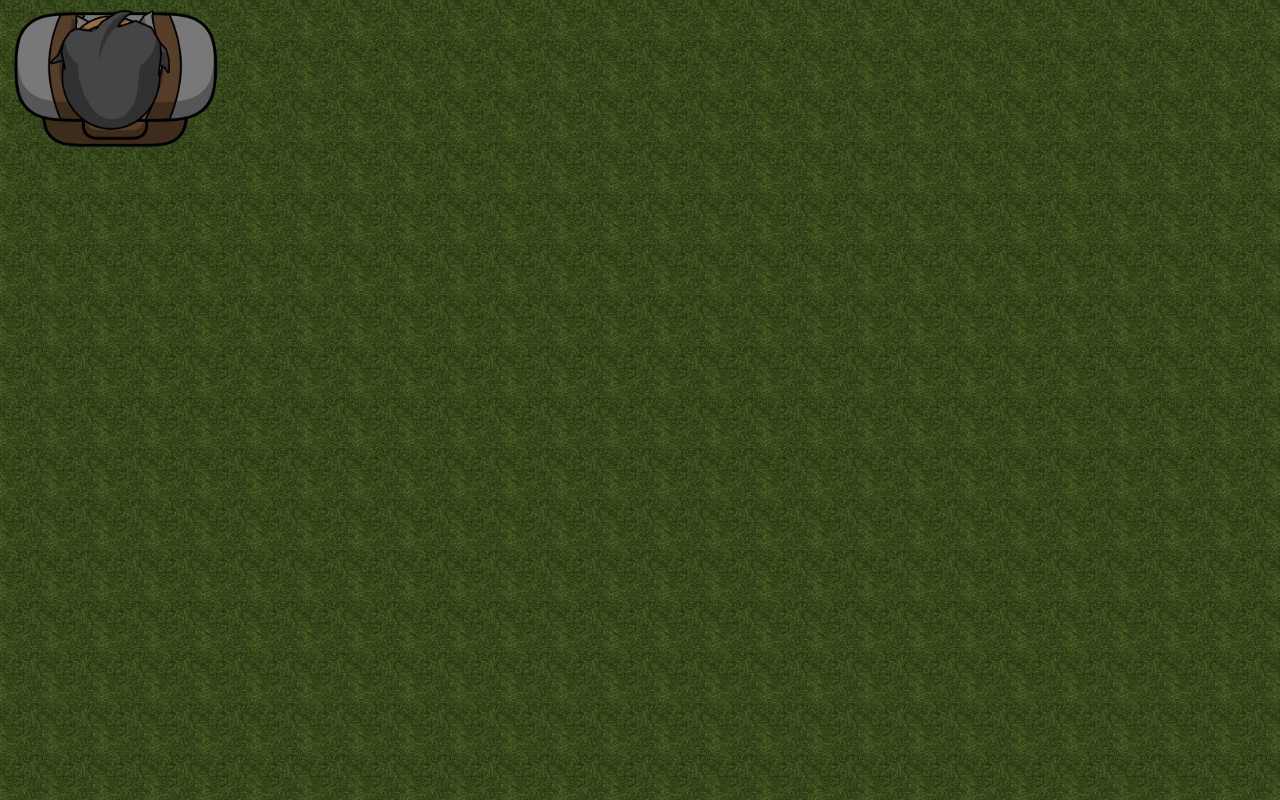
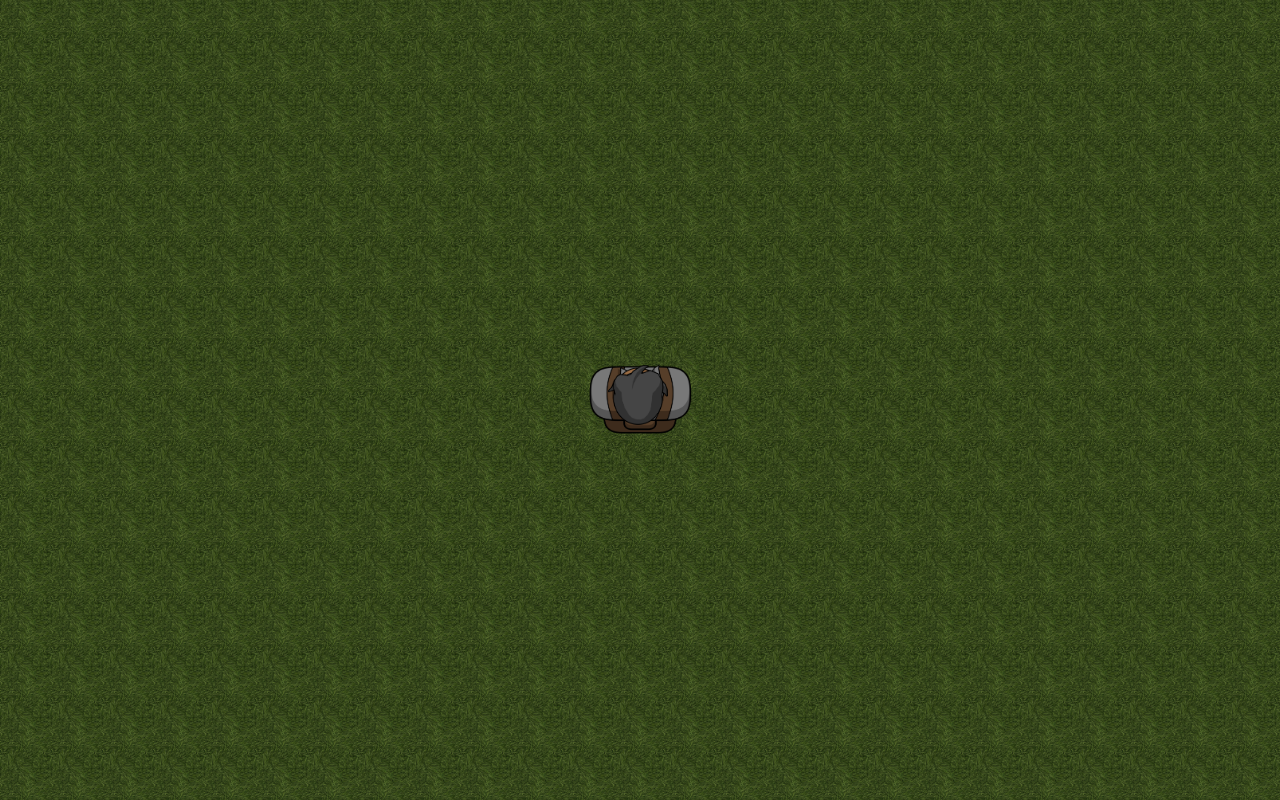
Before and after one commit to gbytegear/Game, a plain HTML site: page index.html in a window 1280 px wide. Drawn offline with Linux system fonts and the light colour scheme.

Commit message:
Add movement & targeting

```diff
--- a/index.html
+++ b/index.html
@@ -9,24 +9,7 @@
 </head>
 <body is="main-controller">
     <canvas is="com-canvas"></canvas>
-    <script src="./src/js/main.js"></script>
-    <script>
-        let character = CanvasObjectModel.createElement('item', {position:[10,10], size:[210,140], origin:"center"}),
-        body = CanvasObjectModel.createElement('image', {position:[0,0], size:[210,140], src: "./src/img/textures/characters/gray_cloack/body.png"}),
-        head = CanvasObjectModel.createElement('image', {position:[40,0], size:[120,120],origin:"center", src: "./src/img/textures/characters/gray_cloack/head.png"})
-        character.insert(body);
-        character.insert(head);
-
-        let tilemap = CanvasObjectModel.createElement('tiledMap', {position:[0,0], size:[400,400], tileSize: [51,51], src: "./src/img/tiles/grass.jpg"})
-
-        mainController.canvas.rerenderChangeTimeout(canvas => {
-            canvas.insert(tilemap);
-            canvas.insert(character);
-        });
-
-        // let rect = CanvasObjectModel.createElement('rectangle', {position:[400,400], size:[100,100], color: "black"});
-        // rect.insert( CanvasObjectModel.createElement('rectangle', {position:[10,10], size:[100,100], color: "red"}))
-        // mainController.canvas.insert(rect);
-    </script>
+    <script src="./src/js/CanvasObjectModel.js"></script>
+    <script src="./src/js/game.js"></script>
 </body>
 </html>
--- a/src/js/main.js
+++ b/src/js/CanvasObjectModel.js
@@ -1,10 +1,53 @@
+/* //Содержание по классам
+ * MainController / Body
+ * Canvas JSON Object Model (COM)
+ * COM Canavas
+ * COM Item Elements
+ * COM Rectangle Element
+ * COM Image Element
+ * COM Tiled Map Element
+ * Definition of Elements
+ */
 
+/* //TODO
+ *
+ */
+
+
+
+
+
+
+
+
+
+
+
+
+
+
+
+
+
+
+
+
+// ---------------------------------------------------------------------------------- MainController / Body
 customElements.define('main-controller', class MainController extends HTMLBodyElement {
     constructor() {
         super();
         window.mainController = this;
     }
 }, { extends: "body" });
+
+
+
+
+
+
+
+
+
 
 
 
@@ -61,7 +104,15 @@ CanvasObjectModel.prototype.typeList = new Object;
 
 
 
-// ---------------------------------------------------------------------------------- Canvas
+
+
+
+
+
+
+
+
+// ---------------------------------------------------------------------------------- COM Canvas
 
 
 customElements.define('com-canvas', class extends HTMLCanvasElement {
@@ -111,6 +162,12 @@ customElements.define('com-canvas', class extends HTMLCanvasElement {
         this.rerender();
     }
 
+    rerenderChangeStop(callback) {
+        this.renderBlock = true;
+        callback(this);
+        this.renderBlock = false;
+    }
+
     render() {
         this.ObjectModel.forEach(element => {
             this.context.resetTransform();
@@ -142,14 +199,8 @@ customElements.define('com-canvas', class extends HTMLCanvasElement {
 
 
 
-// ---------------------------------------------------------------------------------- Item of COM Elements
 
-/*  Item-element
-    visible = true - draw all;
-    visible = false - hide all;
-    visible = only_this - draw only this element;
-    visible = only_content - draw only content elements;
-*/
+// ---------------------------------------------------------------------------------- COM Item Elements
 
 class COMElement {
     constructor(properties) {
@@ -157,7 +208,9 @@ class COMElement {
             x = 0, y = 0,
             width = 0, height = 0,
             visible = "true",
-            originPoint = { x: 0, y: 0 }, angle = 0;
+            originPoint = { x: 0, y: 0 }, angle = 0,
+            anchors = new Object,
+            renderBlock = false;
 
         this.children = new Array;
 
@@ -168,6 +221,7 @@ class COMElement {
         }
 
         Object.defineProperties(this, {
+            //Position
             x: {
                 set: newX => { x = newX; if (this.parent) this.rerender() },
                 get: () => x
@@ -185,6 +239,7 @@ class COMElement {
                 }
             },
 
+            //Size
             width: {
                 get: () => width,
                 set: newWidth => { width = newWidth; this.rerender(); }
@@ -202,6 +257,7 @@ class COMElement {
                 }
             },
 
+            // Visibility
             visible: {
                 get: () => visible,
                 set: newVisible => {
@@ -212,15 +268,16 @@ class COMElement {
                 }
             },
 
-
+            // Technical
             parent: {
                 get: () => parent
             },
             index: {
                 get: () => index
             },
+            rerenderIsBlocked:{get: () => renderBlock},
 
-
+            // Transform Origin
             originX: {
                 get: () => originPoint.x,
                 set: newOriginX => { originPoint.x = newOriginX; this.rerender(); }
@@ -243,17 +300,52 @@ class COMElement {
                     this.rerender();
                 }
             },
+
+            // Rotate Origin
             angle: {
                 get: () => angle,
                 set: newAngle => { angle = newAngle; this.rerender(); }
+            },
+
+            // Relative processing
+            anchors: {
+                get: () => anchors,
+                set: newAnchors => {anchors = newAnchors; this.rerender(); }
             }
-        })
+        });
+
+        this.relativeProcessing = () => {
+            renderBlock = true;
+            if(anchors.size || parent)switch(anchors.size){
+                case "fill":
+                this.width = parent.width; this.height = parent.height;
+                break; case "fill_width":
+                this.width = parent.width;
+                break; case "fill_height":
+                this.height = parent.height;
+            };
+
+            if(anchors.position || parent)switch(anchors.position){
+                case "left_top":
+                this.x = 0; this.y = 0;
+                break; case "right_top":
+                this.x = parent.width - this.width; this.y = 0;
+                break; case "left_bottom":
+                this.x = 0; this.y = parent.height - this.height;
+                break; case "right_bottom":
+                this.x = parent.width - this.width; this.y = parent.height - this.height;
+                break; case "center":
+                this.x = parent.width / 2 - this.width / 2; this.y = parent.height / 2 - this.height / 2;
+            };
+
+            renderBlock = false;
+        }
 
         this.setProperties(properties);
     }
 
     rerender() {
-        if (this.parent)
+        if (this.parent && !this.rerenderIsBlocked)
             this.parent.rerender();
     }
 
@@ -268,6 +360,7 @@ class COMElement {
         ctx.translate(this.originX, this.originY);
         ctx.rotate(this.angle * Math.PI / 180);
 
+        this.relativeProcessing();
         this.draw(ctx);
 
         ctx.translate(-this.originX, -this.originY);
@@ -326,7 +419,7 @@ class COMElement {
 
 
 
-// ---------------------------------------------------------------------------------- Rectangle COM Element
+// ---------------------------------------------------------------------------------- COM Rectangle Element
 
 class COMRectangleElement extends COMElement {
     constructor(properties) {
@@ -356,7 +449,20 @@ class COMRectangleElement extends COMElement {
 
 
 
-// ---------------------------------------------------------------------------------- Image COM Element
+
+
+
+
+
+
+
+
+
+
+
+
+
+// ---------------------------------------------------------------------------------- COM Image Element
 
 class COMImageElement extends COMElement {
     constructor(properties) {
@@ -389,7 +495,22 @@ class COMImageElement extends COMElement {
 
 
 
-// ---------------------------------------------------------------------------------- Tiled Map COM Element
+
+
+
+
+
+
+
+
+
+
+
+
+
+
+
+// ---------------------------------------------------------------------------------- COM Tiled Map Element
 
 class COMTiledMapElement extends COMElement {
     constructor(properties) {
@@ -450,6 +571,23 @@ class COMTiledMapElement extends COMElement {
 
 
 
+
+
+
+
+
+
+
+
+
+
+
+
+
+
+
+
+
 // ---------------------------------------------------------------------------------- Definition of Elements
 
 CanvasObjectModel.defineObjects({
--- /dev/null
+++ b/src/js/game.js
@@ -0,0 +1,49 @@
+let character = CanvasObjectModel.createElement('item', {size: [105, 70], origin: "center", anchors: {position: "center"}}),
+    body = CanvasObjectModel.createElement('image', { position: [0, 0], anchors: {size: "fill"}, src: "./src/img/textures/characters/gray_cloack/body.png" }),
+    head = CanvasObjectModel.createElement('image', { position: [20, 0], size: [60, 60], origin: "center", src: "./src/img/textures/characters/gray_cloack/head.png" })
+character.insert(body);
+character.insert(head);
+
+let tilemap = CanvasObjectModel.createElement('tiledMap', { position: [0, 0], size: [400, 400], tileSize: [51, 51], src: "./src/img/tiles/grass.jpg" })
+
+mainController.canvas.rerenderChangeTimeout(canvas => {
+    canvas.insert(tilemap);
+    canvas.insert(character);
+});
+
+let up = false,
+    right = false,
+    down = false,
+    left = false,
+    playerPosition = {x:0, y:0};
+
+document.addEventListener('keydown',e => {
+  if (e.keyCode === 38 /* up */ || e.keyCode === 87 /* w */ )up = true;
+  if (e.keyCode === 39 /* right */ || e.keyCode === 68 /* d */)right = true;
+  if (e.keyCode === 40 /* down */ || e.keyCode === 83 /* s */)down = true;
+  if (e.keyCode === 37 /* left */ || e.keyCode === 65 /* a */ )left = true;
+});
+
+
+document.addEventListener('keyup',e => {
+  if (e.keyCode === 38 /* up */ || e.keyCode === 87 /* w */ )up = false;
+  if (e.keyCode === 39 /* right */ || e.keyCode === 68 /* d */)right = false;
+  if (e.keyCode === 40 /* down */ || e.keyCode === 83 /* s */)down = false;
+  if (e.keyCode === 37 /* left */ || e.keyCode === 65 /* a */ )left = false;
+});
+
+const gameLoop = () => {
+  if (up)playerPosition.y -= 10;
+  if (right)playerPosition.x += 10;
+  if (down)playerPosition.y += 10;
+  if (left)playerPosition.x -= 10;
+  mainController.canvas.rerenderChangeTimeout(() => {
+    tilemap.x = -playerPosition.x + document.body.offsetWidth / 2;
+    tilemap.y = -playerPosition.y + document.body.offsetHeight / 2;
+  })
+  return window.requestAnimationFrame(gameLoop)
+};window.requestAnimationFrame(gameLoop);
+
+document.addEventListener('mousemove', e => {
+    character.angle = -(180 / Math.PI * Math.atan2(character.x + character.width / 2 - e.clientX, character.y + character.height / 2 - e.clientY)) ;
+});
```
